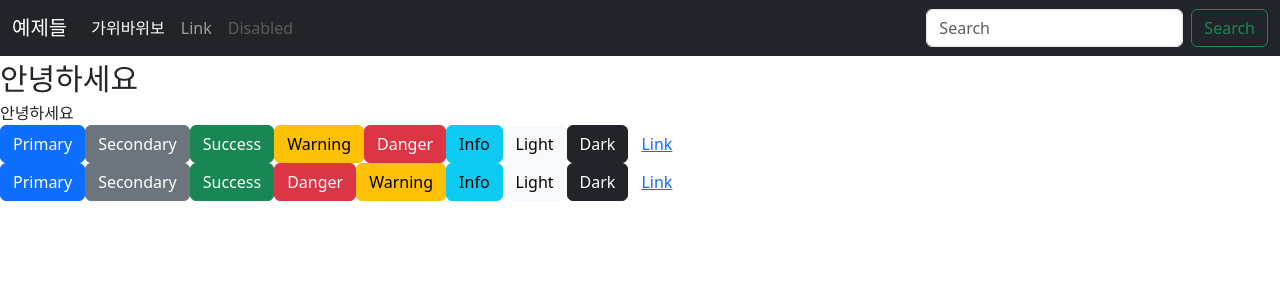
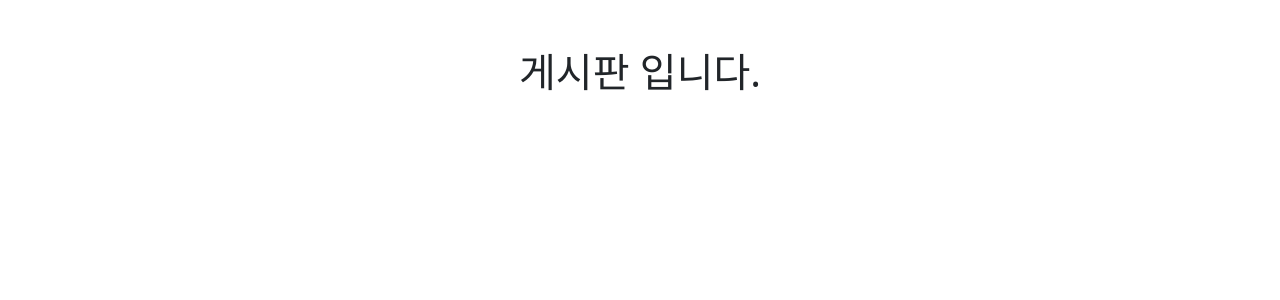
Before and after one commit to Kimyoon-jeong/react-vite-kyj-example, a React (Vite) app: page /board in a window 1280 px wide. Shown: the top 300 px of the page. Built offline with nearby package versions, Linux system fonts and the light colour scheme.

Commit message:
라우터 이해

```diff
--- a/package.json
+++ b/package.json
@@ -13,7 +13,8 @@
     "react": "^18.3.1",
     "react-dom": "^18.3.1",
     "bootstrap": "^5.3.3",
-    "react-bootstrap": "^2.10.4"
+    "react-bootstrap": "^2.10.4",
+    "react-router-dom": "^6.26.0"
 
   },
   "devDependencies": {
--- a/src/App.jsx
+++ b/src/App.jsx
@@ -1,24 +1,18 @@
-import { useState } from 'react';
-import 'bootstrap/dist/css/bootstrap.min.css';
-// import reactLogo from './assets/react.svg'
-// import viteLogo from '/vite.svg'
-// import './App.css'
-import BootStrapButton from './BootstrapExample';
-import Header from './components/Header';
+import { useState } from 'react'
+import Header from './components/Header'
+import { BrowserRouter, Routes, Route } from 'react-router-dom'
+import HomePage from './pages/HomePage'
+import BoardPage from './pages/BoardPage'
 
 function App() {
-    const hello = '안녕하세요'
-
-    const style = {
-        fontSize: 30,
-    }
-
     return (
         <>
-            <Header></Header>
-            <div style={style}>{hello}</div>
-            <div>{hello}</div>
-            <BootStrapButton />
+            <BrowserRouter>
+                <Routes>
+                    <Route path="/" element={<HomePage />}></Route>
+                    <Route path="/board" element={<BoardPage />}></Route>
+                </Routes>
+            </BrowserRouter>
         </>
     )
 }
--- /dev/null
+++ b/src/pages/BoardPage.jsx
@@ -0,0 +1,7 @@
+import React from 'react'
+
+const BoardPage = () => {
+    return <h1 className="text-center mt-5">게시판 입니다.</h1>
+}
+
+export default BoardPage
--- /dev/null
+++ b/src/pages/HomePage.jsx
@@ -0,0 +1,8 @@
+import React from 'react'
+import 'bootstrap/dist/css/bootstrap.min.css'
+
+const HomePage = () => {
+    return <h1 className="text-center mt-5">메인페이지 입니다.</h1>
+}
+
+export default HomePage
```
Also changed, not shown: src/route/Routes.jsx (added, +8 -0 lines), 1 other file (tests, documents, lock files or other folders).
